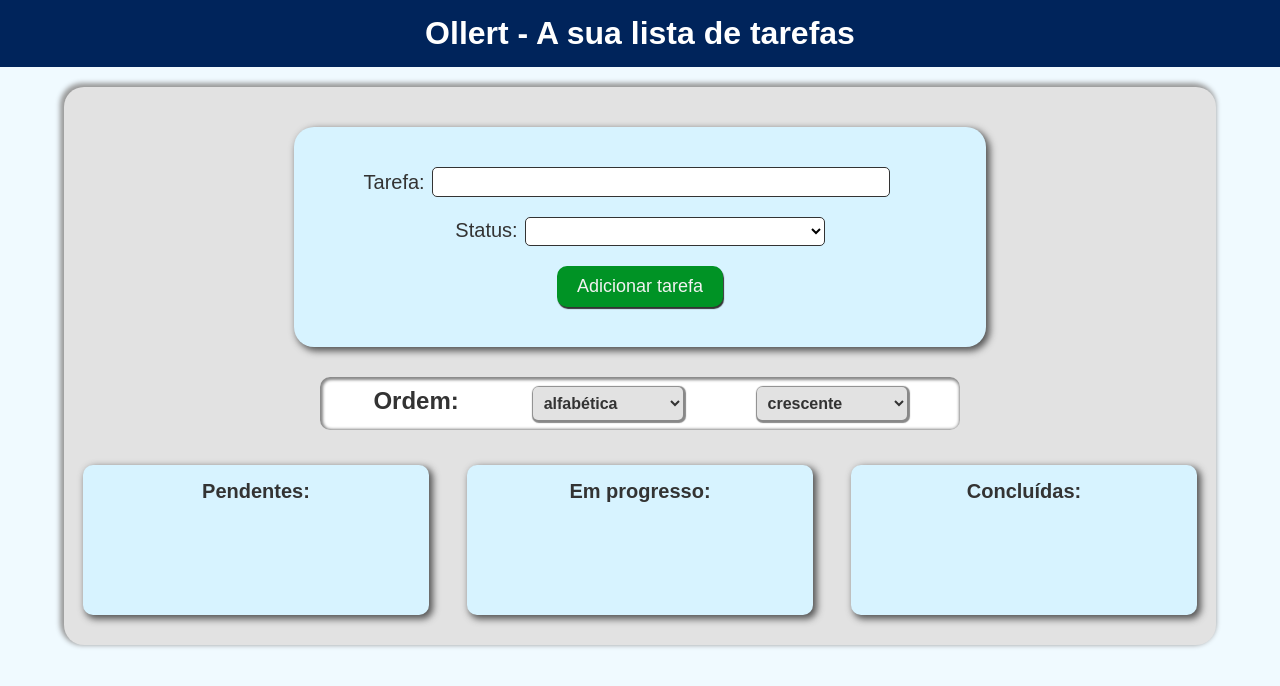
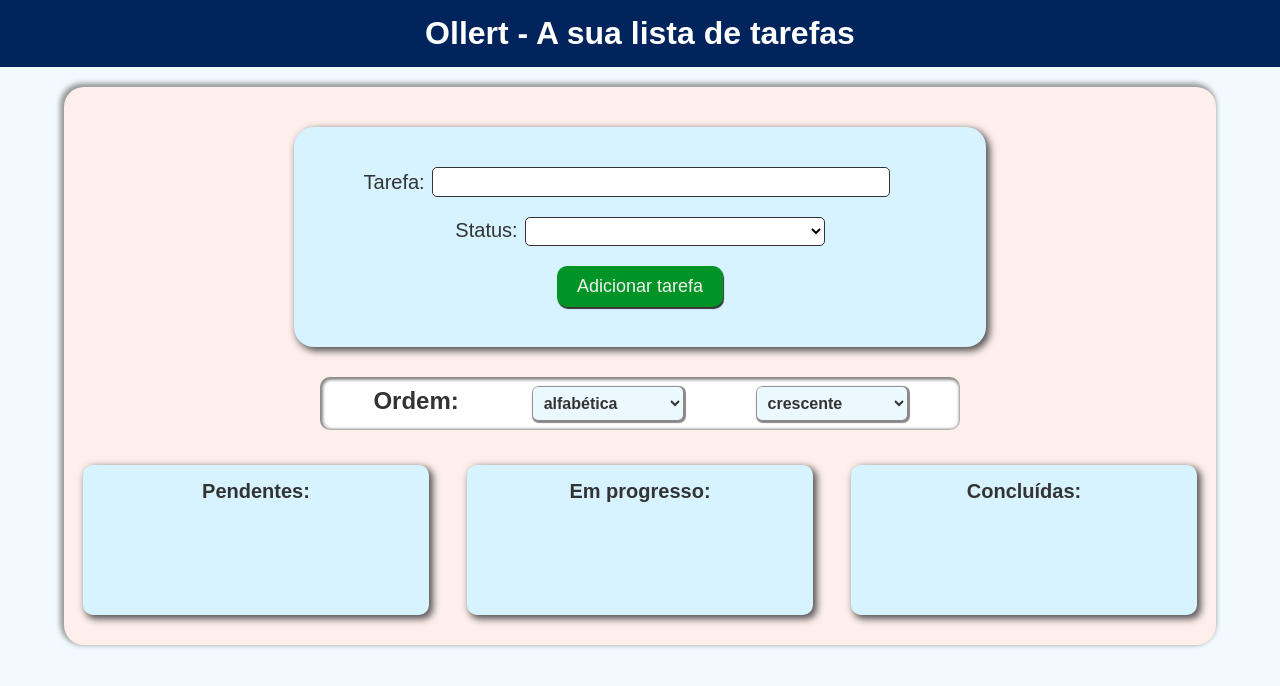
Before and after one commit to diego-rib/ollert, a React (Create React App) app in the folder frontend/: page / in a window 1280 px wide. Shown: the top 686 px of the page. Built offline with nearby package versions, Linux system fonts and the light colour scheme; no server answers.

Commit message:
style: alterada cor do componente Board

```diff
--- a/frontend/src/Components/Board/styles.css
+++ b/frontend/src/Components/Board/styles.css
@@ -1,5 +1,5 @@
 .boardWrapper {
-  background-color: #e2e2e2;
+  background-color: #FEEEEC;
   border: none;
   border-radius: 20px;
   box-shadow: -2px -2px 5px 2px #999;
@@ -29,7 +29,7 @@
 }
 
 .filterSelect {
-  background-color: #e2e2e2;
+  background-color: #EBF9FF;
   border: none;
   border-radius: 5px;
   box-shadow: 1px 1px 1px 2px #888;
@@ -50,7 +50,7 @@
 
 .boardColumn {
   align-items: center;
-  background-color: #d7f3ff;
+  background-color: #D7F3FF;
   border: none;
   border-radius: 10px;
   box-shadow: 3px 3px 7px 1px #555;
```
